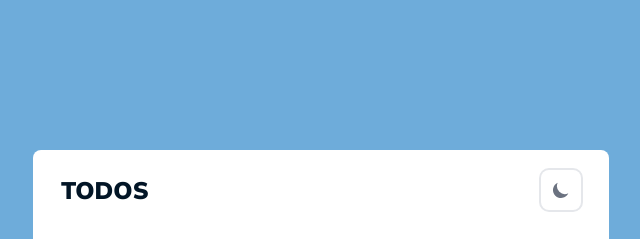
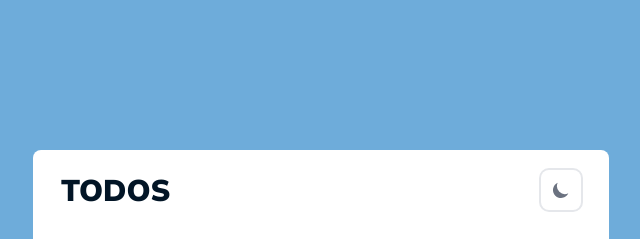
Before and after one commit to Dsouza-Malcolm/mvc-todo-app, a website built with Parcel: page src/index.html in a window 1280 px wide. Shown: the top 239 px of the page, 319-959 px from the left. Built offline with nearby package versions, Linux system fonts and the light colour scheme.

Commit message:
update index.html file

```diff
--- a/src/index.html
+++ b/src/index.html
@@ -28,7 +28,7 @@
         class="container w-full h-full md:max-w-xl md:h-[500px] bg-white dark:bg-midnight rounded-lg p-5"
       >
         <div class="flex justify-between items-center mx-2">
-          <h1 class="text-midnight dark:text-white font-black text-2xl">
+          <h1 class="text-midnight dark:text-white font-black text-3xl">
             TODOS
           </h1>
 
```
